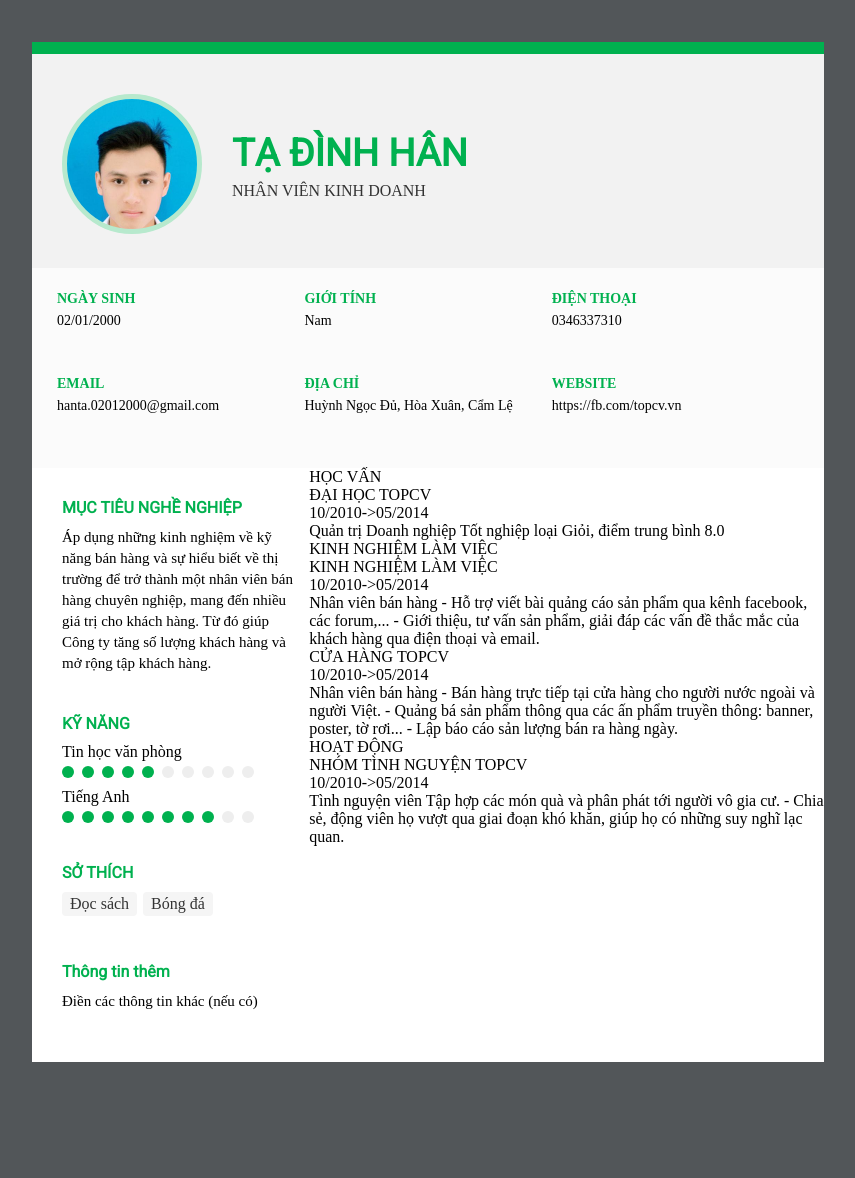
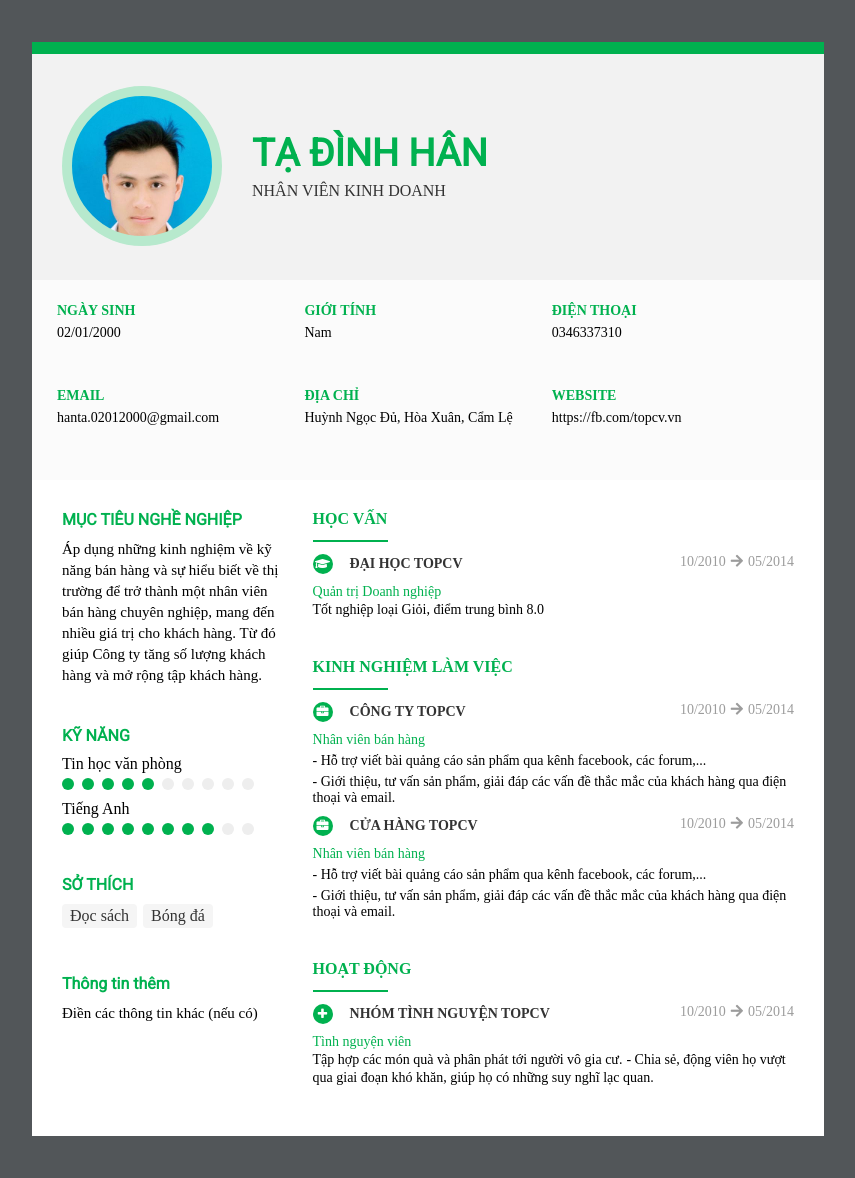
Before and after one commit to TDH0201/CV-html-css, a PHP site: page / in a window 1280 px wide. Shown: the whole page, without its empty margins (212-1067 px from the left). Before the commit the page ends 1062 px from the top, so only its background shows below. Run offline with PHP 8.4, Linux system fonts and the light colour scheme; some libraries are stand-ins or nearby versions.

Commit message:
done html, file css no responesive

```diff
--- a/index.html
+++ b/index.html
@@ -137,66 +137,81 @@
             <div class="group-right">
                 <div class="education-block">
                     <div class="education-block-title">HỌC VẤN</div>
+                    <div class="line"></div>
+
                     <div class="education-wrap">
-                        <span class="education-icon">
 
-                        </span>
+                            <i class='fas fa-graduation-cap icon-education'></i>
+
                         <span class="education-title">ĐẠI HỌC TOPCV</span>
-                        <div class="education-time">10/2010->05/2014</div>
+                        <div class="education-time">10/2010<i class='fas fa-arrow-right icon-arow-r'></i>05/2014</div>
                     </div>
                    <div>
-                       <span class="education-title">Quản trị Doanh nghiệp</span>
-                       <span class="education-des">Tốt nghiệp loại Giỏi, điểm trung bình 8.0</span>
+                       <div class="education-title-des">Quản trị Doanh nghiệp</div>
+
+                       <span class="education-content">Tốt nghiệp loại Giỏi, điểm trung bình 8.0</span>
                     </div>
                 </div>
+
                 <div class="education-block">
                     <div class="education-block-title">KINH NGHIỆM LÀM VIỆC</div>
+                    <div class="line"></div>
+
                     <div class="education-wrap">
-                        <span class="education-icon">
 
-                        </span>
-                        <span class="education-title">KINH NGHIỆM LÀM VIỆC</span>
-                        <div class="education-time">10/2010->05/2014</div>
+                            <i class='fa fa-briefcase icon-education'></i>
+
+                        <span class="education-title">CÔNG TY TOPCV</span>
+                        <div class="education-time">10/2010<i class='fas fa-arrow-right icon-arow-r'></i>05/2014</div>
                     </div>
                    <div>
-                       <span class="education-title">Nhân viên bán hàng</span>
-                       <span class="education-des">
+                       <div class="education-title-des">Nhân viên bán hàng</div>
+
+                       <div class="education-content">
                         - Hỗ trợ viết bài quảng cáo sản phẩm qua kênh facebook, các forum,...
+
+                       </div>
+                       <div class="education-content">
                        - Giới thiệu, tư vấn sản phẩm, giải đáp các vấn đề thắc mắc của khách hàng qua điện thoại và email.
-                       </span>
+                       </div>
                     </div>
 
-                    <div class="education-wrap">
-                        <span class="education-icon">
+                    <div class="education-wrap" style="margin-top: 10px;">
 
-                        </span>
-                        <span class="education-title">CỬA HÀNG TOPCV</span>
-                        <div class="education-time">10/2010->05/2014</div>
+                        <i class='fa fa-briefcase icon-education'></i>
+
+                    <span class="education-title" >CỬA HÀNG TOPCV</span>
+                    <div class="education-time">10/2010<i class='fas fa-arrow-right icon-arow-r'></i>05/2014</div>
                 </div>
                <div>
-                       <span class="education-title">Nhân viên bán hàng</span>
-                       <span class="education-des">
-                            - Bán hàng trực tiếp tại cửa hàng cho người nước ngoài và người Việt.
-                            - Quảng bá sản phẩm thông qua các ấn phẩm truyền thông: banner, poster, tờ rơi...
-                            - Lập báo cáo sản lượng bán ra hàng ngày.
-                       </span>
+                   <div class="education-title-des">Nhân viên bán hàng</div>
+
+                   <div class="education-content">
+                    - Hỗ trợ viết bài quảng cáo sản phẩm qua kênh facebook, các forum,...
+
+                   </div>
+                   <div class="education-content">
+                   - Giới thiệu, tư vấn sản phẩm, giải đáp các vấn đề thắc mắc của khách hàng qua điện thoại và email.
                    </div>
                 </div>
+                </div>
+
                 <div class="education-block">
                     <div class="education-block-title">HOẠT ĐỘNG</div>
+                    <div class="line"></div>
+
                     <div class="education-wrap">
-                        <span class="education-icon">
 
-                        </span>
+                            <i class='fa fa-plus icon-education'></i>
+
                         <span class="education-title">NHÓM TÌNH NGUYỆN TOPCV</span>
-                        <div class="education-time">10/2010->05/2014</div>
+                        <div class="education-time">10/2010<i class='fas fa-arrow-right icon-arow-r'></i>05/2014</div>
                     </div>
                    <div>
-                       <span class="education-title">Tình nguyện viên</span>
-                       <span class="education-des">
-                        Tập hợp các món quà và phân phát tới người vô gia cư.
-                        - Chia sẻ, động viên họ vượt qua giai đoạn khó khăn, giúp họ có những suy nghĩ lạc quan.
-                       </span>
+                       <div class="education-title-des">Tình nguyện viên</div>
+
+                       <span class="education-content">Tập hợp các món quà và phân phát tới người vô gia cư.</span>
+                       <span class="education-content">- Chia sẻ, động viên họ vượt qua giai đoạn khó khăn, giúp họ có những suy nghĩ lạc quan.</span>
                     </div>
                 </div>
             </div>
--- a/style.css
+++ b/style.css
@@ -37,13 +37,13 @@
 
 }
 .header-img{
-    width: 140px;
-    height: 140px;
+    width: 160px;
+    height: 160px;
     border-radius: 50%;
-    margin-top: 10px;
+    margin-top: 2px;
     margin-right: 10px;
     display: inline-block;
-    border: 5px solid #b7e9cd;
+    border: 10px solid #b7e9cd;
     background-size: cover;
 }
 
@@ -99,10 +99,7 @@
     width: 35%;
     padding: 20px 0 20px 20px;
 }
-.description  .group-right{
-   width: 65%;
-   font-size: 16px;
-}
+
 .description .des-block{
     margin-bottom: 20px;
     padding: 10px;
@@ -166,3 +163,74 @@
     float: left;
 
 }
+.description  .group-right{
+    width: 65%;
+    font-size: 16px;
+    margin: 20px 20px 20px 0px;
+ }
+ .description .education-block{
+     padding: 10px;
+     margin-bottom: 20px;
+ }
+.group-right .line{
+    height: 2px;
+    width: 75px;
+    background-color: #00b14f;
+    margin-top: 12px;
+    margin-bottom: 12px;
+    /* position: absolute;
+}
+.description .underline{
+    /* height: 2px;
+    width: 75px;
+    background-color: #00b14f;
+    margin-top: 12px;
+    margin-bottom: 12px; */
+    /* position: absolute; */
+}
+.description .education-block-title{
+    font-size: 16px;
+    color: #00b14f;
+    font-weight: 900;
+
+}
+.description .icon-education{
+    width: 20px;
+    height: 20px;
+    background-color: #00b14f;
+    color: #fff;
+    text-align: center;
+    border-radius: 50%;
+    font-size: 12px;
+    line-height: 20px;
+    display: inline-block;
+    margin-right: 8px;
+}
+
+.description .education-title{
+    font-weight: 600;
+    font-size: 14px;
+    color: #333;
+    margin-left: 5px;
+}
+.description .education-time{
+    display: inline-block;
+    float: right;
+    text-align: right;
+    color: #9c9c9c;
+    font-size: 14px;
+}
+.description .icon-arow-r{
+    font-size: 14px;
+    color: #9c9c9c;
+    margin: 0 5px;
+}
+.description .education-title-des{
+    font-size: 14px;
+    margin-top: 10px;
+    color: #00b14f;
+}
+.description .education-content{
+    font-size: 14px;
+    margin-top: 5px;
+}
```
Lines whose indentation alone changed are shown as unchanged.
